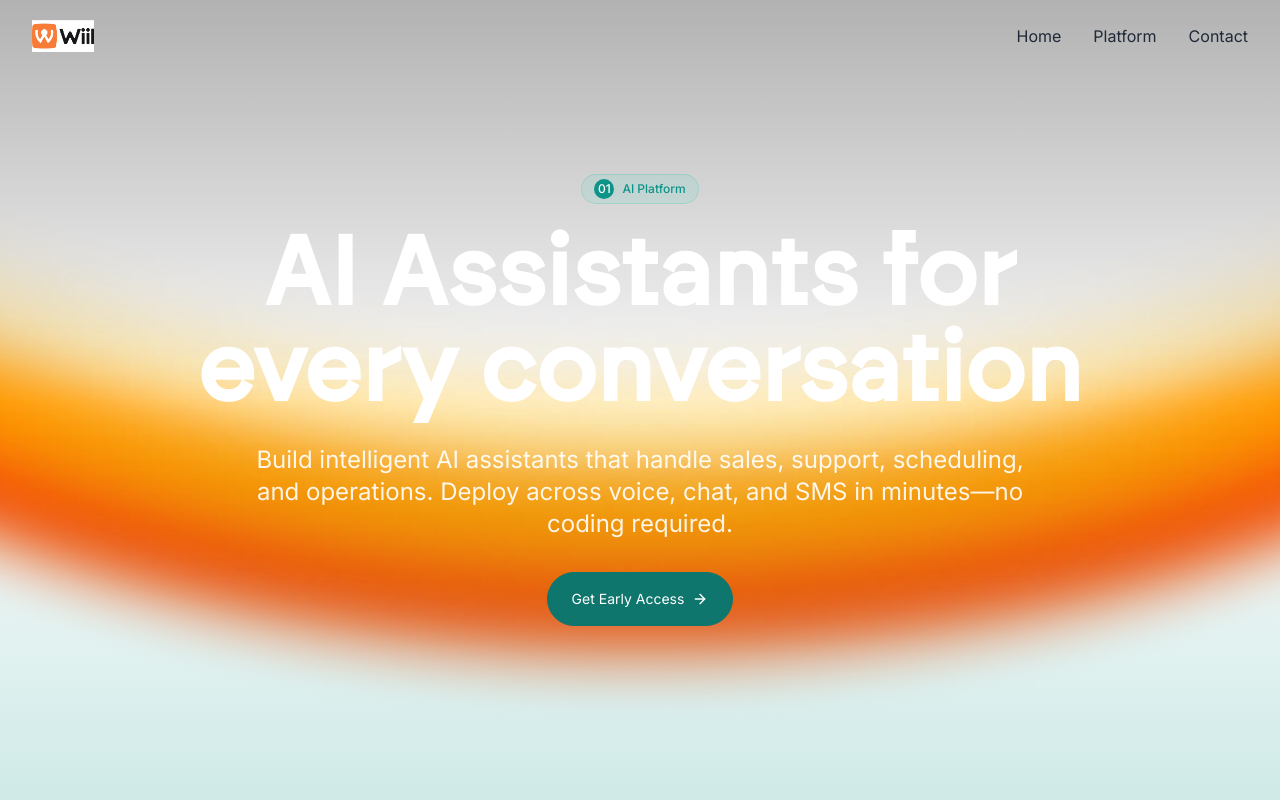
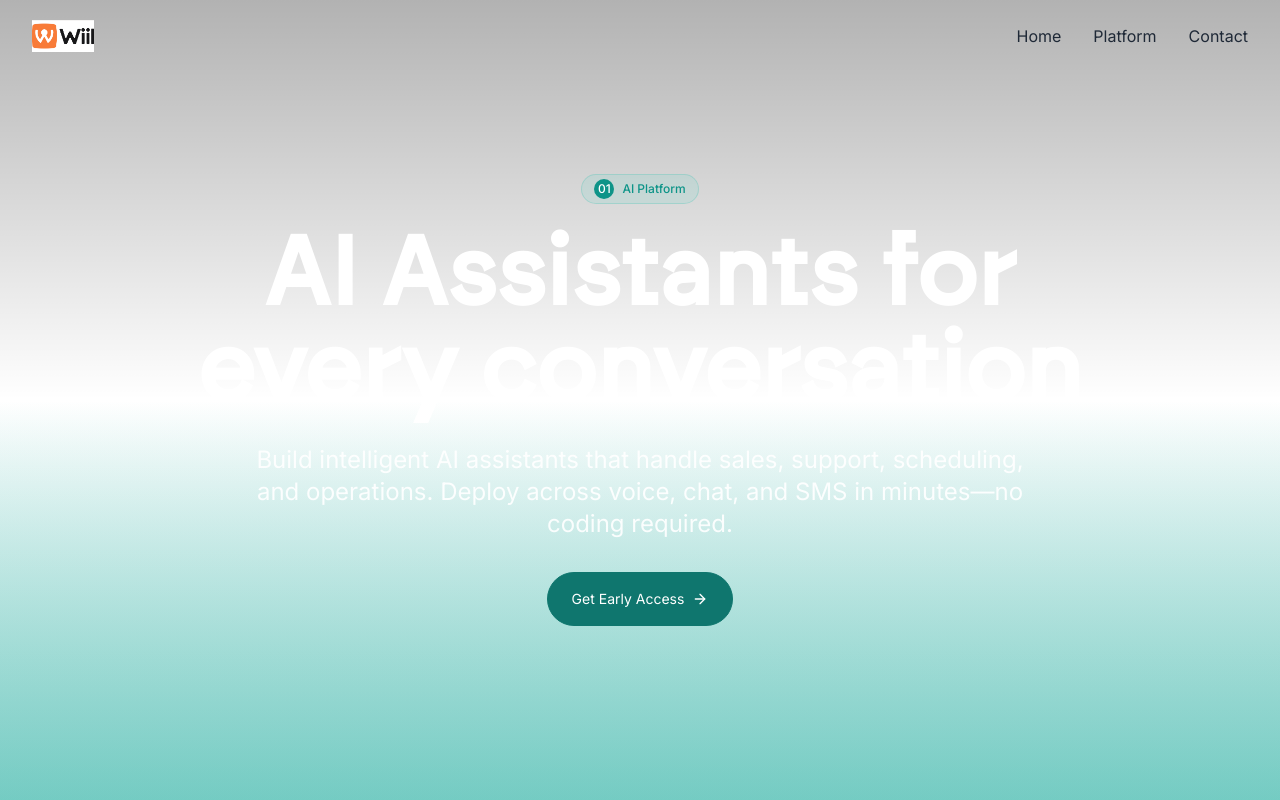
Before and after one commit to Sabamose/Wiil-Web_Brand-V2, a React (Vite) app: page / in a window 1280 px wide. Shown: the top 800 px of the page. Built offline with nearby package versions, Linux system fonts and the light colour scheme; a web font is replaced by a local one.

Commit message:
Update hero section design
Updated the hero section to match the design approach of the provided screenshots, incorporating teal colors and effects similar to the orange screenshot.
-edited src/components/Hero.tsx

```diff
--- a/src/components/Hero.tsx
+++ b/src/components/Hero.tsx
@@ -29,11 +29,9 @@ const Hero = () => {
       className="relative min-h-screen flex items-center justify-center overflow-hidden"
       id="hero"
     >
-      <div
-        className="absolute inset-0 bg-cover bg-center bg-no-repeat"
-        style={{ backgroundImage: "url('/Header-background.webp')" }}
-      />
-      <div className="absolute inset-0 bg-gradient-to-t from-teal-600/20 via-transparent to-white/95" />
+      <div className="absolute inset-0 bg-white" />
+      <div className="absolute inset-0 bg-gradient-to-b from-white/95 via-white/30 to-teal-600/40" />
+      <div className="absolute inset-0 bg-gradient-to-t from-teal-500/30 via-transparent to-transparent" />
       <div className="absolute inset-0 bg-gradient-to-b from-black/30 via-transparent to-transparent" />
 
       <div className="relative z-10 text-center px-4 sm:px-6 lg:px-8 max-w-6xl mx-auto">
```
